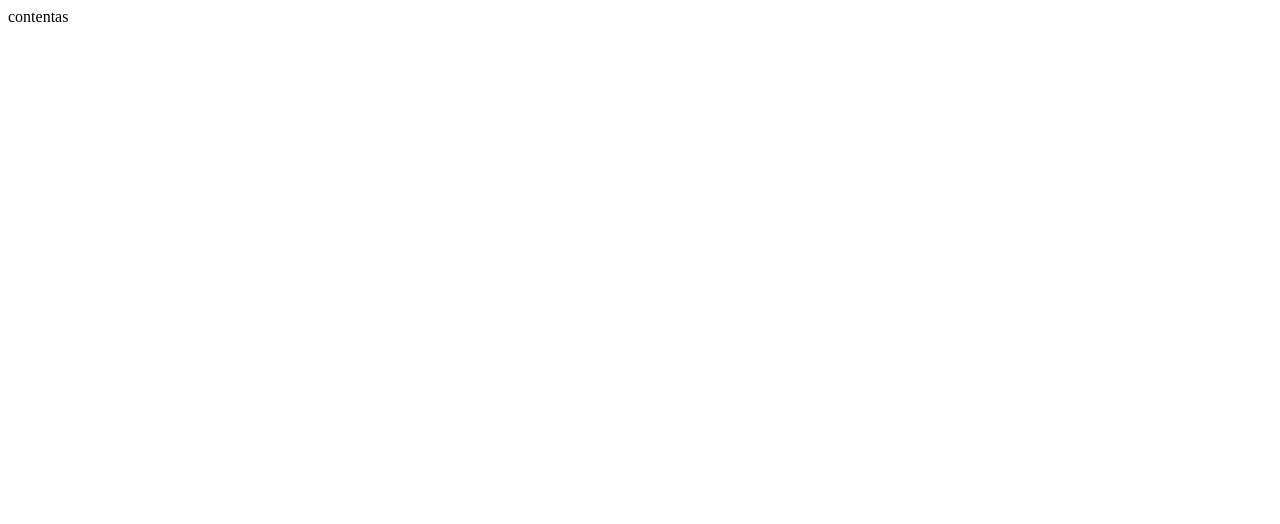
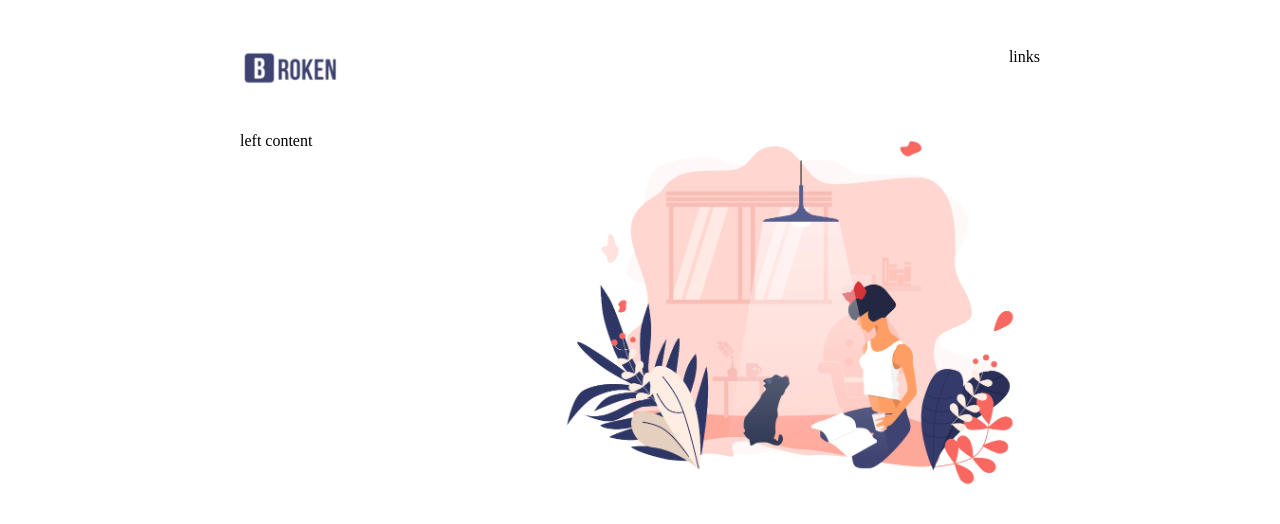
Before and after one commit to RokasSweets/05-prmdn, a website: page index.html in a window 1280 px wide. Drawn offline with Linux system fonts and the light colour scheme.

Commit message:
main layout

```diff
--- a/index.html
+++ b/index.html
@@ -13,8 +13,54 @@
     <link rel="mask-icon" href="favicon/safari-pinned-tab.svg" color="#5bbad5">
     <meta name="msapplication-TileColor" content="#da532c">
     <meta name="theme-color" content="#ffffff">
+    <style>
+        header > img {
+            width: 100px;
+            float: left;
+            }
+
+        header {
+            display: inline-block;
+            margin-left: calc(50% - 400px);
+            margin-top: 40px;
+            width: 800px;
+            }
+
+        nav {
+            float: right;
+            }
+
+        main {
+            display: inline-block;
+            margin-left: calc(50% - 400px);
+            margin-top: 40px;
+            width: 800px;
+            }
+
+        main > div {
+            width: 35%;
+            float: left;
+            }
+
+        main > img {
+            width: 60%;
+            float: right;
+            }
+    </style>
 </head>
 <body>
-    contentas
+    <header>
+        <img src="./img/logo.png" alt="logo">
+        <nav>
+            links
+        </nav>
+    </header>
+
+    <main>
+        <div>
+            left content
+        </div>
+        <img src="./img/main.png" alt="main">
+    </main>
 </body>
 </html>
```
